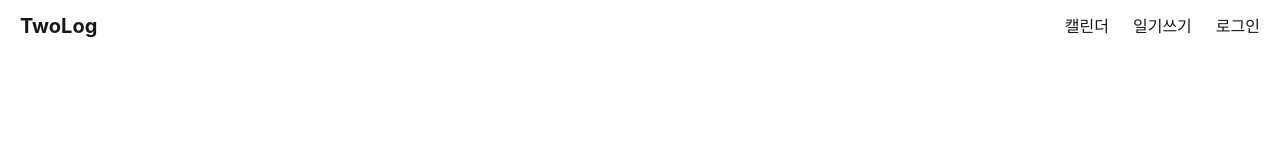
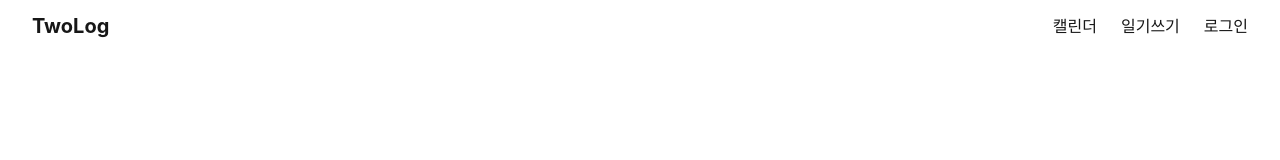
Before and after one commit to zoeyoon90/DayDitto, a Next.js app in the folder apps/web/: page /create in a window 1280 px wide. Shown: the top 160 px of the page. Built offline with nearby package versions, Linux system fonts and the light colour scheme.

Commit message:
fix: navBar padding값 수정

```diff
--- a/apps/web/src/components/NavBar/NavBar.tsx
+++ b/apps/web/src/components/NavBar/NavBar.tsx
@@ -2,7 +2,7 @@ import Link from 'next/link';
 
 export default function NavBar() {
   return (
-    <nav className="fixed top-0 left-0 z-50 flex h-13 w-full items-center justify-between px-5">
+    <nav className="fixed top-0 left-0 z-50 flex h-13 w-full items-center justify-between px-8">
       {/* 로고 */}
       <Link href="/" className="text-xl font-bold">
         TwoLog
```
